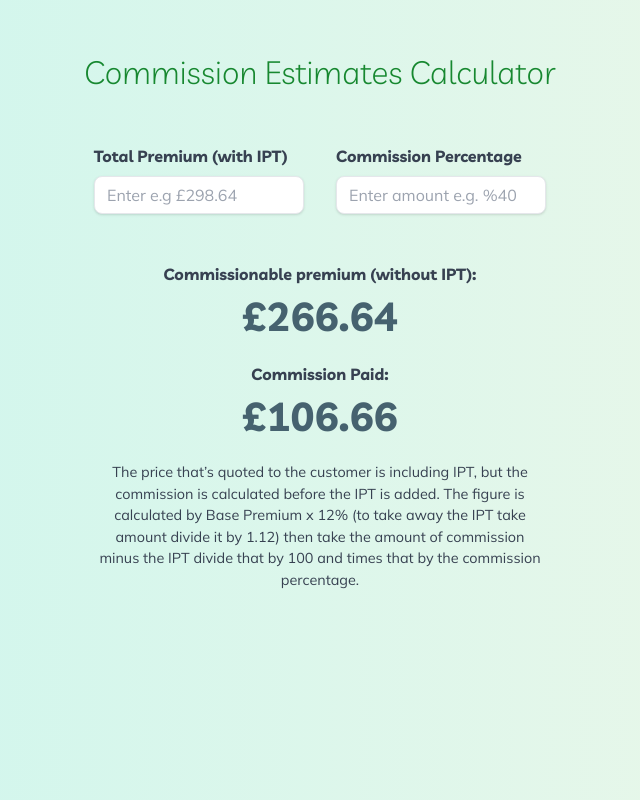
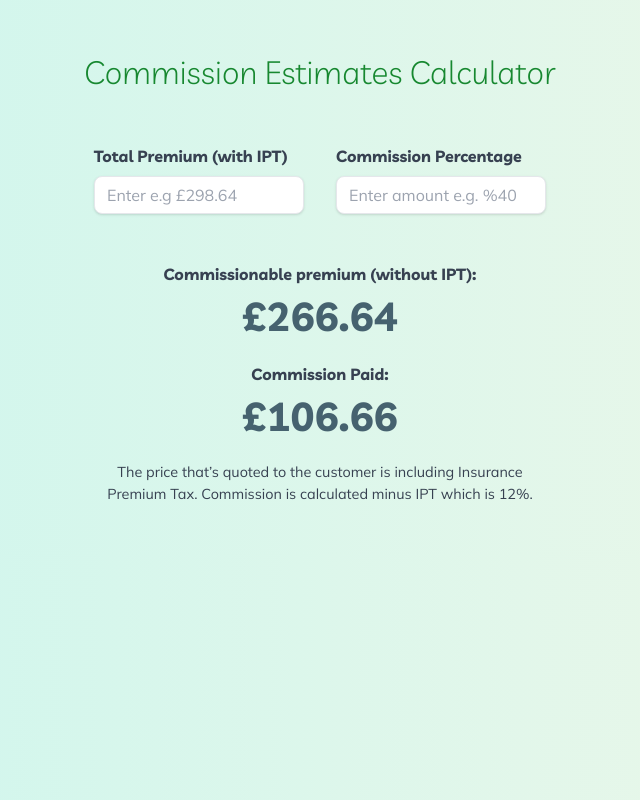
Before and after one commit to chsagency/lv-commission-working-out-fe, a React (Vite) app: page / in a window 1280 px wide. Shown: the whole page, without its empty margins (320-960 px from the left). Built offline with nearby package versions, Linux system fonts and the light colour scheme.

Commit message:
Copy amend for calculated desc

```diff
--- a/src/App.jsx
+++ b/src/App.jsx
@@ -109,11 +109,8 @@ function App() {
 
         <div className="flex justify-center gap-8 flex-row mt-4">
           <p className="text-center text-gray-700 mulish-regular max-w-md text-small">
-            The price that’s quoted to the customer is including IPT, but the
-            commission is calculated before the IPT is added. The figure is
-            calculated by Base Premium x 12% (to take away the IPT take amount
-            divide it by 1.12) then take the amount of commission minus the IPT
-            divide that by 100 and times that by the commission percentage.
+            The price that’s quoted to the customer is including Insurance
+            Premium Tax. Commission is calculated minus IPT which is 12%.
           </p>
         </div>
       </div>
```
